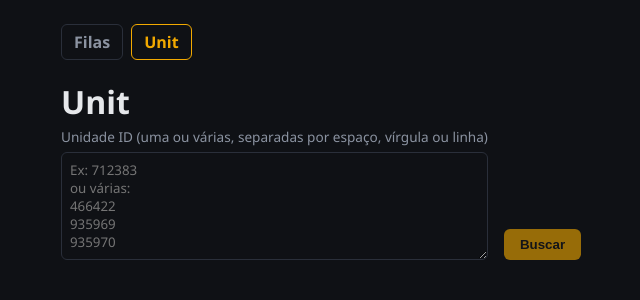
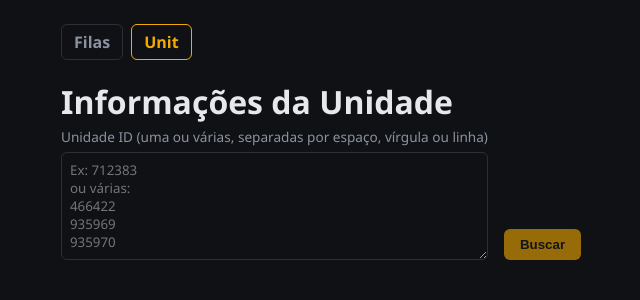
Before and after one commit to Pablo-Francisco-Moura/rabbitmq-solar-view-dev, a React (Vite) app in the folder web/: page /unit in a window 1280 px wide. Shown: the top 300 px of the page, without its empty margins (45-685 px from the left). Built offline with nearby package versions, Linux system fonts and the light colour scheme.

Commit message:
🎨 UI: Give queues and unit pages descriptive titles

```diff
--- a/web/src/pages/QueuesPage.jsx
+++ b/web/src/pages/QueuesPage.jsx
@@ -105,7 +105,7 @@ export default function QueuesPage() {
   return (
     <div>
       <header className="app__header">
-        <h1>Solar View Dev</h1>
+        <h1>Filas das concessionárias</h1>
         <select
           className="app__concessionaria"
           value={concessionariaId || ""}
--- a/web/src/pages/UnitPage.jsx
+++ b/web/src/pages/UnitPage.jsx
@@ -230,7 +230,7 @@ export default function UnitPage() {
   return (
     <div>
       <header className="app__header">
-        <h1>Unit</h1>
+        <h1>Informações da Unidade</h1>
       </header>
 
       <form className="units-search" onSubmit={handleSearch}>
```
